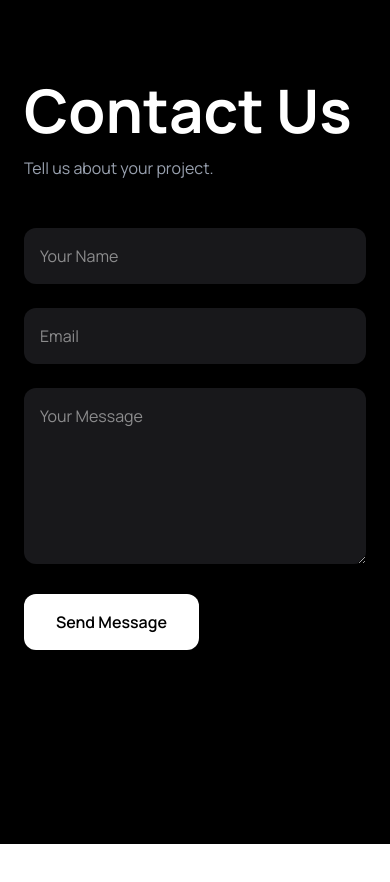
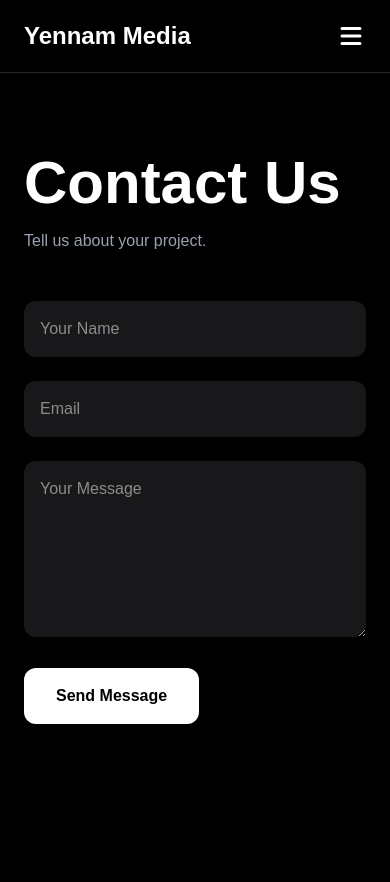
Before and after one commit to Abijeeva2007/yennam-media, a Next.js app: page /contact in a window 390 px wide. Shown: the top 882 px of the page. Before the commit the page ends 844 px from the top, so only its background shows below. Built offline with nearby package versions, Linux system fonts and the light colour scheme; no server answers.

Commit message:
Improve mobile responsiveness

```diff
--- a/package.json
+++ b/package.json
@@ -13,6 +13,7 @@
     "next": "16.2.9",
     "react": "19.2.4",
     "react-dom": "19.2.4",
+    "react-icons": "^5.7.0",
     "resend": "^6.14.0"
   },
   "devDependencies": {
--- a/src/app/about/page.tsx
+++ b/src/app/about/page.tsx
@@ -1,6 +1,6 @@
 export default function AboutPage() {
   return (
-    <main className="min-h-screen bg-black text-white px-8 py-32">
+    <main className="min-h-screen pt-20 bg-black text-white px-8 py-32">
       <div className="max-w-5xl mx-auto">
 
         <h1 className="text-6xl font-bold mb-8">
--- a/src/app/components/Navbar.tsx
+++ b/src/app/components/Navbar.tsx
@@ -1,26 +1,88 @@
 "use client";
 
 import Link from "next/link";
+import { useState } from "react";
+import { HiMenu, HiX } from "react-icons/hi";
 
 export default function Navbar() {
+  const [open, setOpen] = useState(false);
+
   return (
-    <nav className="w-full border-b border-zinc-800 bg-black">
-      <div className="max-w-7xl mx-auto flex justify-between items-center px-8 py-6">
+    <nav className="w-full border-b border-zinc-800 bg-black sticky top-0 z-50">
+      <div className="max-w-7xl mx-auto flex justify-between items-center px-6 py-5">
+
+        {/* Logo */}
         <Link
           href="/"
-          className="text-white text-2xl font-semibold"
+          className="text-white text-2xl md:text-3xl font-bold"
         >
           Yennam Media
         </Link>
 
-        <div className="flex gap-8 text-white text-lg">
+        {/* Desktop Menu */}
+        <div className="hidden md:flex gap-8 text-white text-lg">
           <Link href="/marketing">Marketing</Link>
           <Link href="/venture">Venture</Link>
           <Link href="/idea">Submit Idea</Link>
           <Link href="/about">About</Link>
           <Link href="/contact">Contact</Link>
         </div>
+
+        {/* Mobile Hamburger */}
+        <button
+          onClick={() => setOpen(!open)}
+          className="text-white text-3xl md:hidden"
+        >
+          {open ? <HiX /> : <HiMenu />}
+        </button>
       </div>
+
+      {/* Mobile Menu */}
+      {open && (
+        <div className="md:hidden bg-black border-t border-zinc-800 flex flex-col">
+
+          <Link
+            href="/marketing"
+            className="px-6 py-4 border-b border-zinc-800"
+            onClick={() => setOpen(false)}
+          >
+            Marketing
+          </Link>
+
+          <Link
+            href="/venture"
+            className="px-6 py-4 border-b border-zinc-800"
+            onClick={() => setOpen(false)}
+          >
+            Venture
+          </Link>
+
+          <Link
+            href="/idea"
+            className="px-6 py-4 border-b border-zinc-800"
+            onClick={() => setOpen(false)}
+          >
+            Submit Idea
+          </Link>
+
+          <Link
+            href="/about"
+            className="px-6 py-4 border-b border-zinc-800"
+            onClick={() => setOpen(false)}
+          >
+            About
+          </Link>
+
+          <Link
+            href="/contact"
+            className="px-6 py-4"
+            onClick={() => setOpen(false)}
+          >
+            Contact
+          </Link>
+
+        </div>
+      )}
     </nav>
   );
 }
--- a/src/app/contact/page.tsx
+++ b/src/app/contact/page.tsx
@@ -34,7 +34,7 @@ export default function ContactPage() {
   };
 
   return (
-    <main className="min-h-screen bg-black text-white px-6 py-20">
+    <main className="min-h-screen pt-20 bg-black text-white px-6 py-20">
       <div className="max-w-3xl mx-auto">
 
         <h1 className="text-6xl font-bold mb-4">
--- a/src/app/idea/page.tsx
+++ b/src/app/idea/page.tsx
@@ -47,7 +47,7 @@ export default function IdeaPage() {
   };
 
   return (
-    <main className="min-h-screen bg-black text-white px-6 py-20">
+    <main className="min-h-screen pt-20 bg-black text-white px-6 py-20">
       <div className="max-w-3xl mx-auto">
 
         <h1 className="text-6xl font-bold mb-4">
--- a/src/app/layout.tsx
+++ b/src/app/layout.tsx
@@ -1,24 +1,15 @@
-import type { Metadata } from "next";
-import { Manrope } from "next/font/google";
 import "./globals.css";
-
-const manrope = Manrope({
-  subsets: ["latin"],
-});
-
-export const metadata: Metadata = {
-  title: "Yennam Media",
-  description: "Creative Agency & Venture Studio",
-};
+import Navbar from "./components/Navbar";
 
 export default function RootLayout({
   children,
-}: Readonly<{
+}: {
   children: React.ReactNode;
-}>) {
+}) {
   return (
     <html lang="en">
-      <body className={`${manrope.className} min-h-screen bg-black text-white`}>
+      <body className="bg-black text-white">
+        <Navbar />
         {children}
       </body>
     </html>
--- a/src/app/marketing/page.tsx
+++ b/src/app/marketing/page.tsx
@@ -1,6 +1,6 @@
 export default function MarketingPage() {
   return (
-    <main className="min-h-screen bg-black text-white px-8 py-32">
+    <main className="min-h-screen pt-20 bg-black text-white px-8 py-32">
 
       <h1 className="text-6xl font-bold mb-6">
         Marketing System
--- a/src/app/page.tsx
+++ b/src/app/page.tsx
@@ -9,7 +9,7 @@ export default function Home() {
       <main className="bg-black text-white">
 
         {/* HERO SECTION */}
-        <section className="relative min-h-screen flex flex-col justify-center items-center text-center overflow-hidden px-6">
+        <section className="relative min-h-screen pt-20 flex flex-col justify-center items-center text-center overflow-hidden px-6">
 
           <div className="absolute w-[900px] h-[900px] bg-white/5 rounded-full blur-[220px]" />
 
--- a/src/app/venture/page.tsx
+++ b/src/app/venture/page.tsx
@@ -1,6 +1,6 @@
 export default function VenturePage() {
   return (
-    <main className="min-h-screen bg-black text-white px-8 py-32">
+    <main className="min-h-screen pt-20 bg-black text-white px-8 py-32">
       <h1 className="text-6xl font-bold mb-6">
         Venture Studio
       </h1>
```
Also changed, not shown: 1 other file (tests, documents, lock files or other folders).
